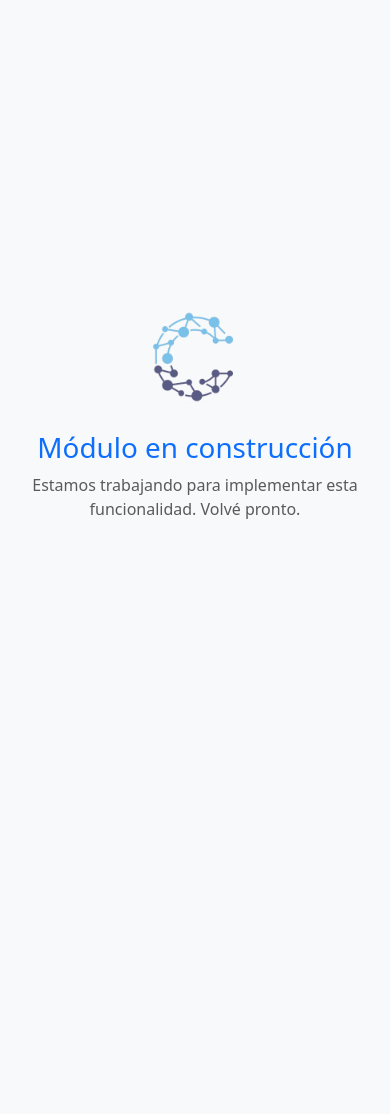
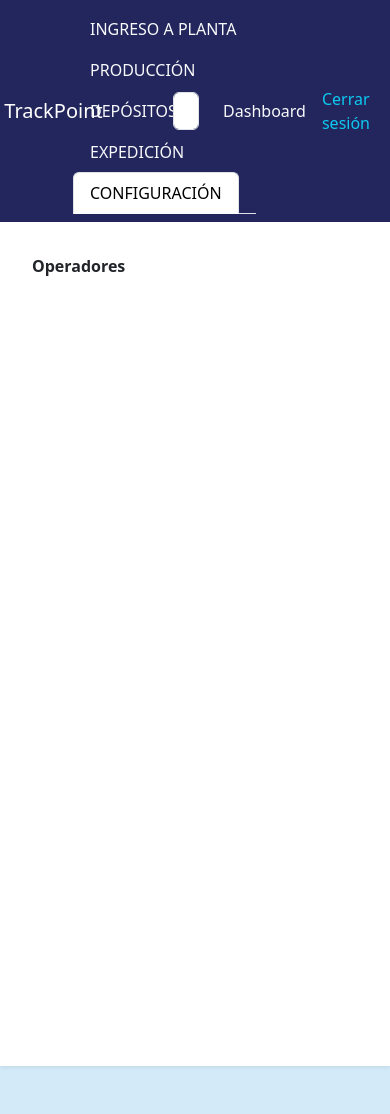
Before and after one commit to Belendefranchi/trackpoint, a PHP site: page /app/modules/configuracion/views/configuracion.view.php in a window 390 px wide. Before the commit the page ends 519 px from the top, so only its background shows below. Run offline with PHP 8.4, Linux system fonts and the light colour scheme; the visitor is signed in with stand-in values (Sample User, id 1).

Commit message:
agrego pestaña configuración

```diff
--- a/app/auth/controllers/login.controller.php
+++ b/app/auth/controllers/login.controller.php
@@ -28,7 +28,7 @@ if ($_SERVER['REQUEST_METHOD'] == 'POST') {
 
       $message = "Autenticación exitosa. Redirigiendo...";
 
-      header("Location: /trackpoint/public/layout");
+      header("Location: /trackpoint/public/produccion");
       exit();
     } else {
         // Error de autenticación
--- /dev/null
+++ b/app/modules/configuracion/views/configuracion.view.php
@@ -0,0 +1,101 @@
+<?php
+require_once __DIR__ . '/../../../../middleware/auth.middleware.php';
+?>
+<!DOCTYPE html>
+<html lang="es">
+<head>
+  <meta charset="UTF-8" />
+  <meta name="viewport" content="width=device-width, initial-scale=1" />
+  <title><?= $title ?? 'Panel de Control' ?></title>
+
+  <!-- Bootstrap -->
+  <link href="/trackpoint/public/assets/css/bootstrap.min.css" rel="stylesheet" />
+  <script src="/trackpoint/public/assets/js/bootstrap.min.js" defer></script>
+
+  <!-- Estilos personalizados -->
+  <link rel="icon" href="/trackpoint/public/assets/images/logo_fondo_transparente.png" type="image/x-icon" />
+</head>
+
+<body style="background-color: #D3EBF9;">
+
+<!-- Navbar -->
+<nav class="navbar navbar-dark" style="background-color: #22265D;">
+  <div class="container-fluid">
+
+    <div class="col-2 d-flex align-items-center justify-content-center">
+      <a class="navbar-brand d-flex align-items-center gap-2" href="/trackpoint/public/">
+        <img src="/trackpoint/public/assets/images/logo_fondo_blanco.png" alt="Logo" width="30" height="30" />
+        TrackPoint
+      </a>
+    </div>
+
+    <div class="col-6 d-flex justify-content-start align-items-center">
+
+      <ul class="nav nav-tabs">
+        <li class="nav-item">
+        <a class="nav-link text-light" href="/trackpoint/public/ingresos">INGRESO A PLANTA</a>
+        </li>
+        <li class="nav-item">
+          <a class="nav-link text-light" href="/trackpoint/public/produccion">PRODUCCIÓN</a>
+        </li>
+        <li class="nav-item">
+          <a class="nav-link text-light" href="/trackpoint/public/depositos">DEPÓSITOS</a>
+        </li>
+        <li class="nav-item">
+          <a class="nav-link text-light" href="/trackpoint/public/expedicion">EXPEDICIÓN</a>
+        </li>
+        <li class="nav-item">
+          <a class="nav-link active" aria-current="page" href="/trackpoint/public/configuracion">CONFIGURACIÓN</a>
+        </li>
+      </ul>
+    </div>
+
+    <div class="col-4 d-flex align-items-center justify-content-end">
+      <div class="search-bar d-flex align-items-center me-3">
+        <i class="bd-search"></i>
+        <input type="text" class="form-control search-input" id="search" placeholder="Buscar..." aria-label="Search" />
+      </div>
+
+      <a class="nav-link text-light p-2" href="/trackpoint/public/home">Dashboard</a>
+      <a class="nav-link text-info p-2" href="/trackpoint/public/logout">Cerrar sesión</a>
+    </div>
+  </div>
+</nav>
+
+
+<!-- Layout con Aside + Main -->
+<div class="container-fluid">
+  <div class="row">
+    <!-- Aside -->
+    <aside class="col-md-3 col-lg-2 bg-white shadow-sm min-vh-100 py-4 px-3">
+      <nav class="nav flex-column">
+
+
+        <a class="nav-link text-dark fw-semibold" data-bs-toggle="collapse" href="#submenuOperadores" role="button" aria-expanded="false" aria-controls="submenuOperadores">
+          Operadores
+        </a>
+        <div class="collapse ps-3" id="submenuOperadores">
+          <a class="nav-link text-muted" href="/trackpoint/public/configuracion/operadores/operadores">Operadores</a>
+          <a class="nav-link text-muted" href="/trackpoint/public/configuracion/operadores/perfiles">Perfiles</a>
+          <a class="nav-link text-muted" href="/trackpoint/public/configuracion/operadores/perfilesPorOperador">Perfiles por Operador</a>
+          <a class="nav-link text-muted" href="/trackpoint/public/configuracion/operadores/permisos">Permisos</a>
+          <a class="nav-link text-muted" href="/trackpoint/public/configuracion/operadores/permisosPorOperador">Permisos por Operador</a>
+          <a class="nav-link text-muted" href="/trackpoint/public/configuracion/operadores/permisosPorPerfil">Permisos por Perfil</a>
+
+
+        </div>
+
+      </nav>
+    </aside>
+
+    <!-- Contenido principal -->
+    <main class="col-md-9 col-lg-10 py-4">
+      <div class="container">
+        <?= $content ?? '' ?>
+      </div>
+    </main>
+  </div>
+</div>
+
+</body>
+</html>
--- a/config/routes.php
+++ b/config/routes.php
@@ -6,5 +6,11 @@ $routes = [
     '/logout' => 'app/auth/controllers/logout.php',
     '/register' => 'app/auth/views/register.view.php',
     '/home' => 'app/dashboard/views/home.view.php',
-    '/layout' => 'app/layouts/layout.view.php',
+
+    '/produccion' => 'app/modules/produccion/views/produccion.view.php',
+    '/produccion.nuevaReceta' => 'app/modules/produccion/views/produccion.nuevaReceta.view.php',
+    '/produccion.recetas' => 'app/modules/produccion/views/produccion.recetas.view.php',
+
+    '/configuracion' => 'app/modules/configuracion/views/configuracion.view.php',
+
 ];
```
Also changed, not shown: app/modules/produccion/views/produccion.view.php (renamed from app/layouts/layout.view.php, +43 -23 lines), app/modules/configuracion/controllers/operadores.controller.php (added).
